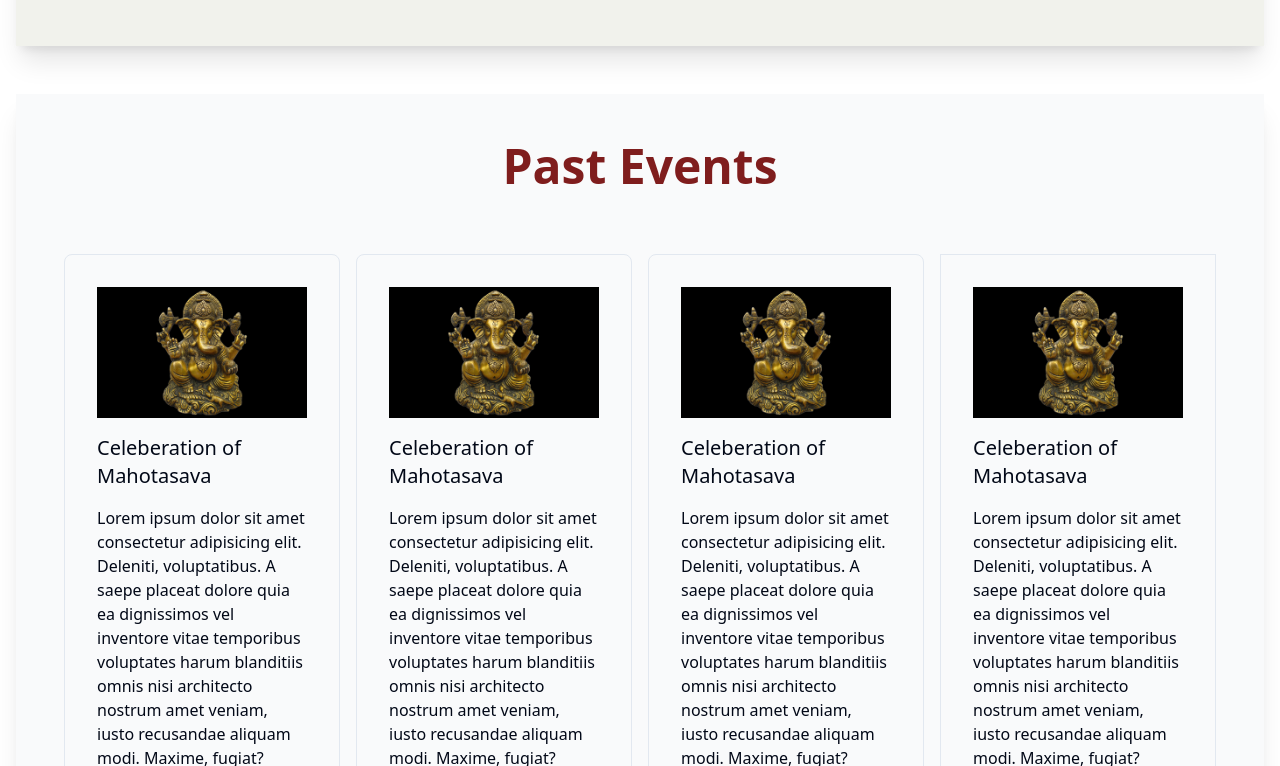
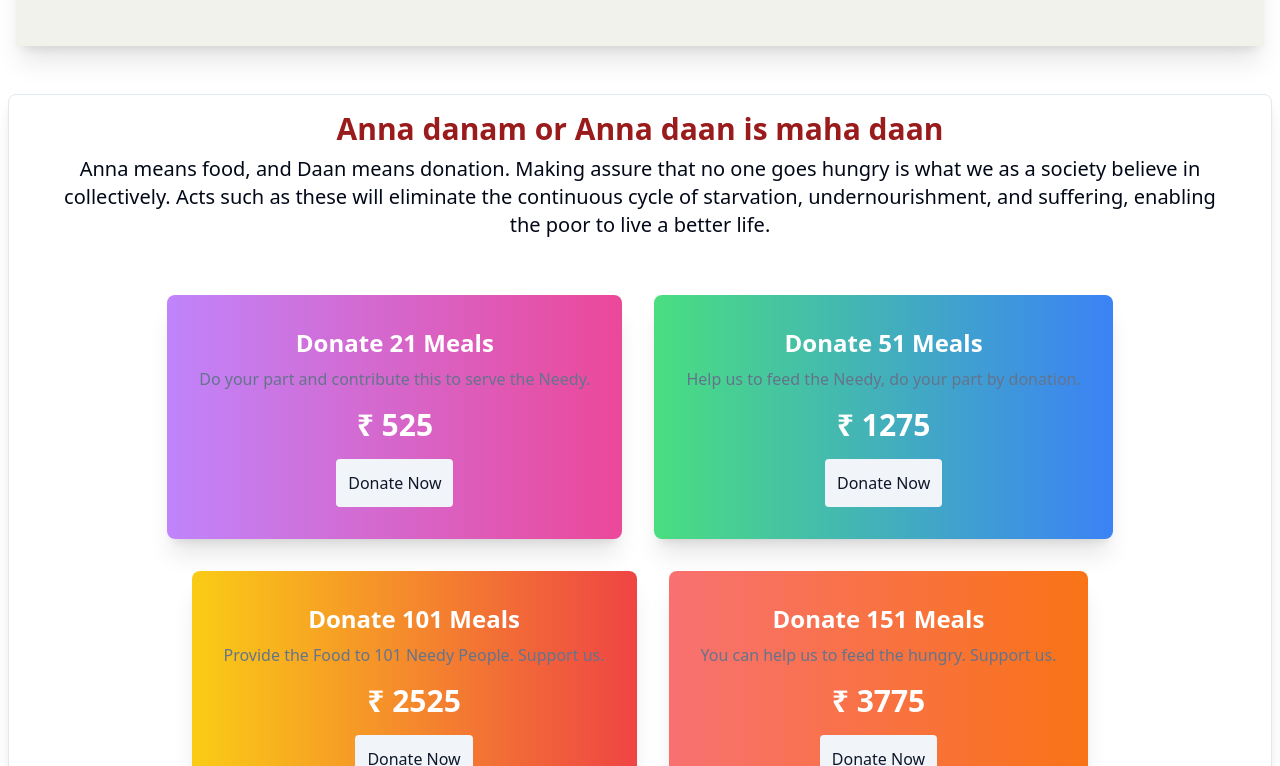
Before and after one commit to iyo-connect/temple-website, a React (Create React App) app: page / in a window 1280 px wide. Shown: the part 1494-2260 px from the top of the page. Built offline with nearby package versions, Linux system fonts and the light colour scheme.

Commit message:
content added

```diff
--- a/src/customerFacing/components/AnnaDhanam.jsx
+++ b/src/customerFacing/components/AnnaDhanam.jsx
@@ -1,49 +1,82 @@
-import React from 'react'
+import React from "react";
 // import { useNavigate } from 'react-router-dom';
 
-const AnnaDhanam = ({ annaDhanam ,donationDetail, setDonationDetail}) => {
-
+const AnnaDhanam = ({ annaDhanam }) => {
   //  const navigate = useNavigate()
 
-    const [annaDhanam1, annaDhanam2, annaDhanam3, annaDhanam4] = annaDhanam
+  const [annaDhanam1, annaDhanam2, annaDhanam3, annaDhanam4] = annaDhanam;
 
   // const handleDonate = (dhanam) => {
   //     setDonationDetail({...donationDetail, pujaName: dhanam.meal, donationAmount: dhanam.amount})
   //     navigate('/checkout')
   //   };
   return (
-    <div>
+    <div className="m-2 border shadow-lg  p-2 rounded-lg py-4">
+      <h2 className="font-bold md:text-3xl text-2xl mb-2 text-red-800 md:px-8 px-4 text-center">
+        Anna danam or Anna daan is maha daan
+      </h2>
+      <p className="md:text-xl mb-4 md:px-8 px-4 text-center">
+        Anna means food, and Daan means donation. Making assure that no one goes
+        hungry is what we as a society believe in collectively. Acts such as
+        these will eliminate the continuous cycle of starvation,
+        undernourishment, and suffering, enabling the poor to live a better
+        life.
+      </p>
       <div className="flex flex-wrap justify-center p-6 bg-background">
         <div className="bg-gradient-to-r from-purple-400 to-pink-500 p-8 rounded-lg shadow-xl text-center transition-transform transform hover:scale-105 m-4">
-                <h2 className="text-2xl font-bold mb-2 text-white">Donate {annaDhanam1.meal}</h2>
+          <h2 className="text-2xl font-bold mb-2 text-white">
+            Donate {annaDhanam1.meal}
+          </h2>
           <p className="text-muted-foreground mb-4">{annaDhanam1.desc}</p>
-                <p className="text-3xl font-semibold text-white">₹ {annaDhanam1.amount}</p>
-                <button className="bg-secondary text-secondary-foreground hover:bg-secondary/80 p-3 rounded mt-4 transition-colors">Donate Now</button>
+          <p className="text-3xl font-semibold text-white">
+            ₹ {annaDhanam1.amount}
+          </p>
+          <button className="bg-secondary text-secondary-foreground hover:bg-secondary/80 p-3 rounded mt-4 transition-colors">
+            Donate Now
+          </button>
         </div>
 
         <div className="bg-gradient-to-r from-green-400 to-blue-500 p-8 rounded-lg shadow-xl text-center transition-transform transform hover:scale-105 m-4">
-                <h2 className="text-2xl font-bold mb-2 text-white">Donate {annaDhanam2.meal}</h2>
+          <h2 className="text-2xl font-bold mb-2 text-white">
+            Donate {annaDhanam2.meal}
+          </h2>
           <p className="text-muted-foreground mb-4">{annaDhanam2.desc}</p>
-                <p className="text-3xl font-semibold text-white">₹ {annaDhanam2.amount}</p>
-                <button className="bg-secondary text-secondary-foreground hover:bg-secondary/80 p-3 rounded mt-4 transition-colors">Donate Now</button>
+          <p className="text-3xl font-semibold text-white">
+            ₹ {annaDhanam2.amount}
+          </p>
+          <button className="bg-secondary text-secondary-foreground hover:bg-secondary/80 p-3 rounded mt-4 transition-colors">
+            Donate Now
+          </button>
         </div>
 
         <div className="bg-gradient-to-r from-yellow-400 to-red-500 p-8 rounded-lg shadow-xl text-center transition-transform transform hover:scale-105 m-4">
-                <h2 className="text-2xl font-bold mb-2 text-white">Donate {annaDhanam3.meal}</h2>
+          <h2 className="text-2xl font-bold mb-2 text-white">
+            Donate {annaDhanam3.meal}
+          </h2>
           <p className="text-muted-foreground mb-4">{annaDhanam3.desc}</p>
-                <p className="text-3xl font-semibold text-white">₹ {annaDhanam3.amount}</p>
-                <button className="bg-secondary text-secondary-foreground hover:bg-secondary/80 p-3 rounded mt-4 transition-colors">Donate Now</button>
+          <p className="text-3xl font-semibold text-white">
+            ₹ {annaDhanam3.amount}
+          </p>
+          <button className="bg-secondary text-secondary-foreground hover:bg-secondary/80 p-3 rounded mt-4 transition-colors">
+            Donate Now
+          </button>
         </div>
 
         <div className="bg-gradient-to-r from-red-400 to-orange-500 p-8 rounded-lg shadow-xl text-center transition-transform transform hover:scale-105 m-4">
-                <h2 className="text-2xl font-bold mb-2 text-white">Donate {annaDhanam4.meal}</h2>
+          <h2 className="text-2xl font-bold mb-2 text-white">
+            Donate {annaDhanam4.meal}
+          </h2>
           <p className="text-muted-foreground mb-4">{annaDhanam4.desc}</p>
-                <p className="text-3xl font-semibold text-white">₹ {annaDhanam4.amount}</p>
-                <button className="bg-secondary text-secondary-foreground hover:bg-secondary/80 p-3 rounded mt-4 transition-colors">Donate Now</button>
+          <p className="text-3xl font-semibold text-white">
+            ₹ {annaDhanam4.amount}
+          </p>
+          <button className="bg-secondary text-secondary-foreground hover:bg-secondary/80 p-3 rounded mt-4 transition-colors">
+            Donate Now
+          </button>
         </div>
       </div>
     </div>
-  )
-}
+  );
+};
 
-export default AnnaDhanam
+export default AnnaDhanam;
--- a/src/customerFacing/pages/Home.jsx
+++ b/src/customerFacing/pages/Home.jsx
@@ -4,11 +4,36 @@ import OnlineServiceComponent from "../components/OnlineServiceComponent";
 import PastEventsComponent from "../components/PastEventsComponent";
 import { Trans, useTranslation } from "react-i18next";
 import LanguageSelector from "../components/LanguageSelector";
+import AnnaDhanam from "../components/AnnaDhanam";
 
 function Home() {
   const { t } = useTranslation();
 
   const { line1, line2 } = t("description");
+
+  const annaDhanam = [
+    {
+      meal: "21 Meals",
+      desc: "Do your part and contribute this to serve the Needy.",
+      amount: 525,
+    },
+    {
+      meal: "51 Meals",
+      desc: "Help us to feed the Needy, do your part by donation.",
+      amount: 1275,
+    },
+    {
+      meal: "101 Meals",
+      desc: "Provide the Food to 101 Needy People. Support us.",
+      amount: 2525,
+    },
+    {
+      meal: "151 Meals",
+      desc: "You can help us to feed the hungry. Support us.",
+      amount: 3775,
+    },
+  ];
+
   return (
     <div>
       {/* translation */}
@@ -70,6 +95,7 @@ function Home() {
       {/* Online service  */}
       <OnlineServiceComponent />
       {/* Online service  */}
+      <AnnaDhanam annaDhanam={annaDhanam} />
       {/* Events section */}
       <PastEventsComponent />
       {/* Events section */}
--- a/src/customerFacing/pages/Services.jsx
+++ b/src/customerFacing/pages/Services.jsx
@@ -30,7 +30,7 @@ const Services = ({ donationDetail, setDonationDetail }) => {
           Online Puja
         </h1>
       </div>
-      <div className="border shadow-lg md:p-8 p-2 rounded-lg bg-gray-100 md:m-8 m-4">
+      <div className="border shadow-lg md:p-8 p-2 rounded-lg  md:m-8 m-4">
         <h2 className="font-bold md:text-3xl text-2xl mb-2 text-red-800">
           Show compassion and love
         </h2>
@@ -49,16 +49,7 @@ const Services = ({ donationDetail, setDonationDetail }) => {
         />
       </div>
       <div className="border shadow-lg md:p-8 p-2 rounded-lg bg-gray-100 md:m-8 m-4">
-        <h2 className="font-bold md:text-3xl text-2xl mb-2 text-red-800">
-          Anna danam or Anna daan is maha daan
-        </h2>
-        <p className="md:text-xl mb-8">
-          Anna means food, and Daan means donation. Making assure that no one
-          goes hungry is what we as a society believe in collectively. Acts such
-          as these will eliminate the continuous cycle of starvation,
-          undernourishment, and suffering, enabling the poor to live a better
-          life. <br /> <br />
-        </p>
+
         <AnnaDhanam
           annaDhanam = {annaDhanam}
           donationDetail={donationDetail}
```
Lines whose indentation alone changed are shown as unchanged.
